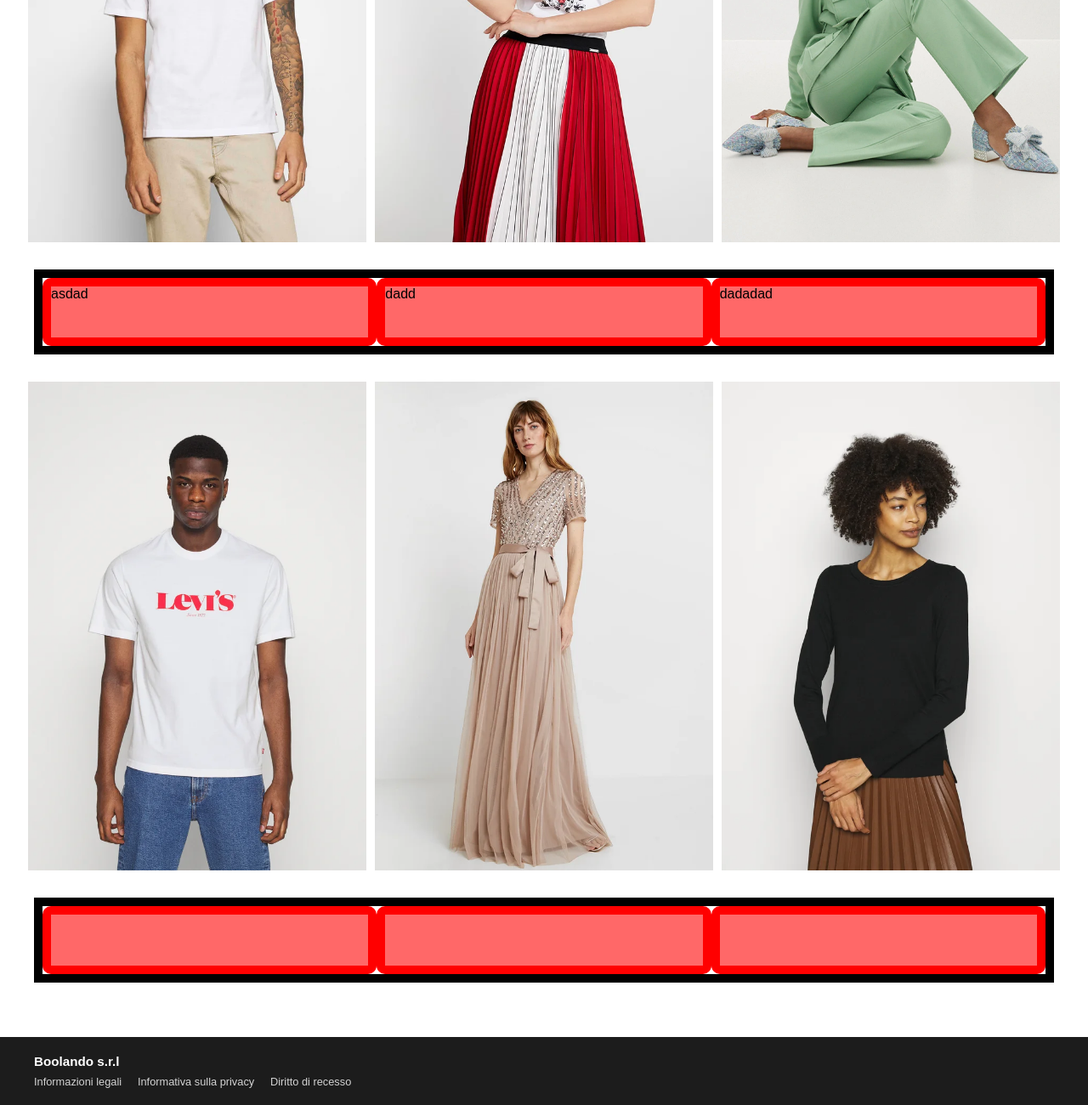
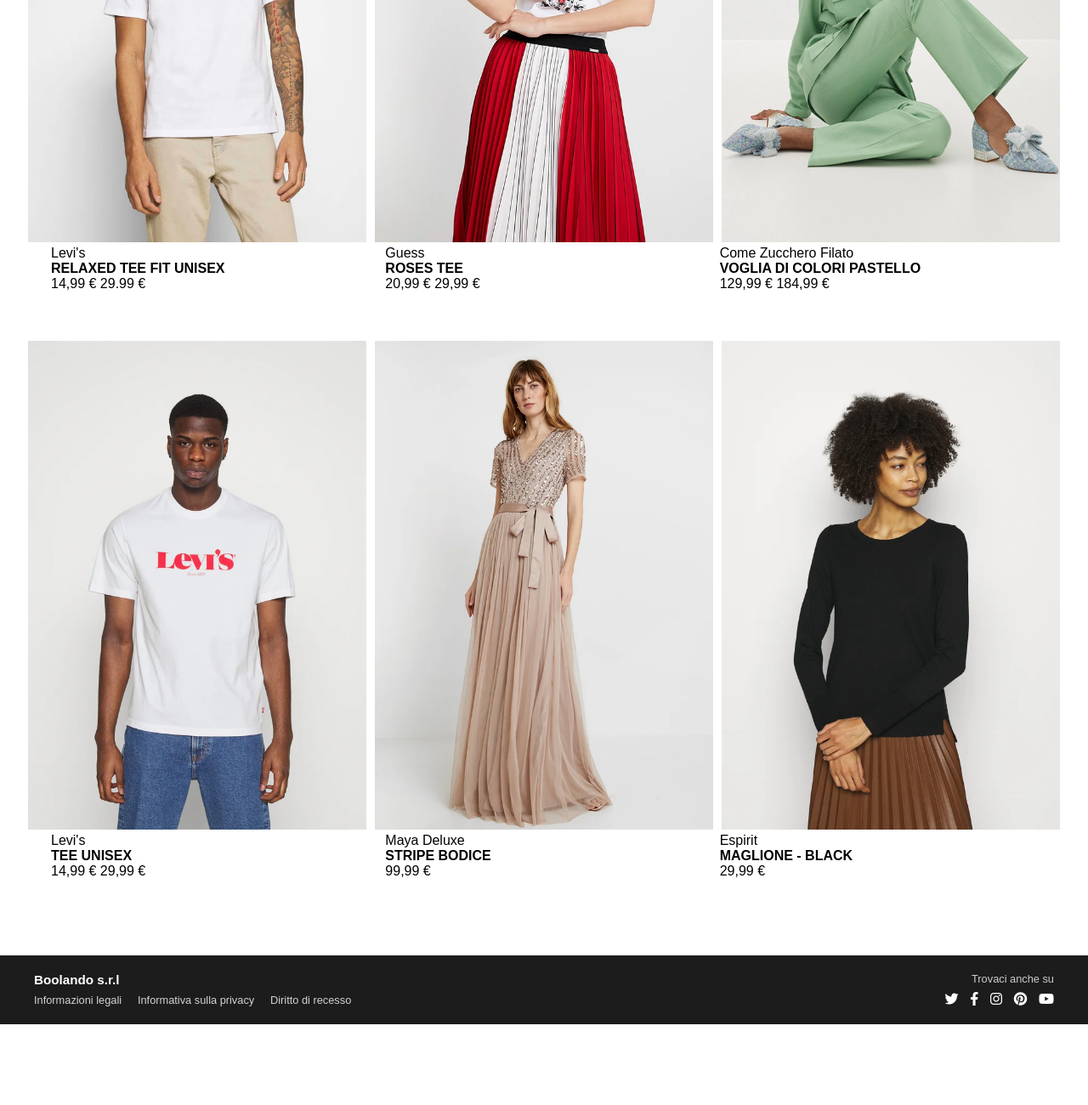
Before and after one commit to ousemaakacha/html-css-boolando, a plain HTML site: page index.html in a window 1280 px wide. Shown: the part 386-1686 px from the top of the page at 85% size. After the commit the page ends 1591 px from the top, so only its background shows below. Drawn offline with Linux system fonts and the light colour scheme.

Commit message:
right side footer done
added text in their respective paragraphs

```diff
--- a/css/style.css
+++ b/css/style.css
@@ -78,15 +78,16 @@ body {
   width: 1200px;
   height: 100px;
   margin: 0 auto;
-  border: 10px solid black;
+  border: 10px solid rgba(0, 0, 0, 0);
+  margin-top: -3rem;
 }
 
 .item {
   width: 400px;
   height: 80px;
-  background-color: rgba(255, 0, 0, 0.593);
-  /* padding: 1rem; */
-  border: 10px solid red;
+  background-color: rgba(255, 0, 0, 0);
+
+  border: 10px solid rgba(255, 0, 0, 0);
   border-radius: 10px;
 }
 
@@ -122,3 +123,23 @@ body {
   text-decoration: underline;
   color: white;
 }
+
+.footer-right {
+  text-align: right;
+}
+
+.footer-right p {
+  margin-bottom: 8px;
+  font-size: 0.8rem;
+  color: #ccc;
+}
+
+.social-icons a {
+  margin-left: 10px;
+  color: white;
+  font-size: 1rem;
+}
+
+.social-icons a:hover {
+  color: red;
+}
--- a/index.html
+++ b/index.html
@@ -44,9 +44,25 @@
             </div>
 
             <div class="pcontainer">
-                <p class="item">asdad</p>
-                <p class="item">dadd</p>
-                <p class="item">dadadad</p>
+                <p class="item">
+                    <span>Levi's</span><br>
+                    <strong>RELAXED TEE FIT UNISEX </strong> <br>
+                    <span>14,99 &euro;</span>
+                    <span>29.99 &euro;</span>
+                </p>
+                <p class="item">
+                    <span>Guess</span> <br>
+                    <strong>ROSES TEE</strong> <br>
+                    <span>20,99 &euro;</span>
+                    <span>29,99 &euro;</span>
+                </p>
+                <p class="item">
+                    <span>Come Zucchero Filato</span> <br>
+                    <strong>VOGLIA DI COLORI PASTELLO</strong> <br>
+                    <span>129,99 &euro;</span>
+                    <span>184,99 &euro;</span>
+
+                </p>
 
             </div>
 
@@ -58,9 +74,22 @@
             </div>
 
             <div class="pcontainer">
-                <p class="item"></p>
-                <p class="item"></p>
-                <p class="item"></p>
+                <p class="item">
+                    <span>Levi's</span><br>
+                    <strong>TEE UNISEX</strong> <br>
+                    <span>14,99 &euro;</span>
+                    <span>29,99 &euro;</span>
+                </p>
+                <p class="item">
+                    <span>Maya Deluxe</span> <br>
+                    <strong>STRIPE BODICE</strong> <br>
+                    <span>99,99 &euro;</span>
+                </p>
+                <p class="item">
+                    <span>Espirit</span> <br>
+                    <strong>MAGLIONE - BLACK</strong> <br>
+                    <span>29,99 &euro;</span>
+                </p>
 
             </div>
 
@@ -78,6 +107,17 @@
                     </div>
                 </div>
 
+                <div class="footer-right">
+                    <p>Trovaci anche su</p>
+                    <div class="social-icons">
+                        <a href="#"><i class="fa-brands fa-twitter"></i></a>
+                        <a href="#"><i class="fa-brands fa-facebook-f"></i></a>
+                        <a href="#"><i class="fa-brands fa-instagram"></i></a>
+                        <a href="#"><i class="fa-brands fa-pinterest"></i></a>
+                        <a href="#"><i class="fa-brands fa-youtube"></i></a>
+                    </div>
+                </div>
+
             </div>
         </footer>
 
```
